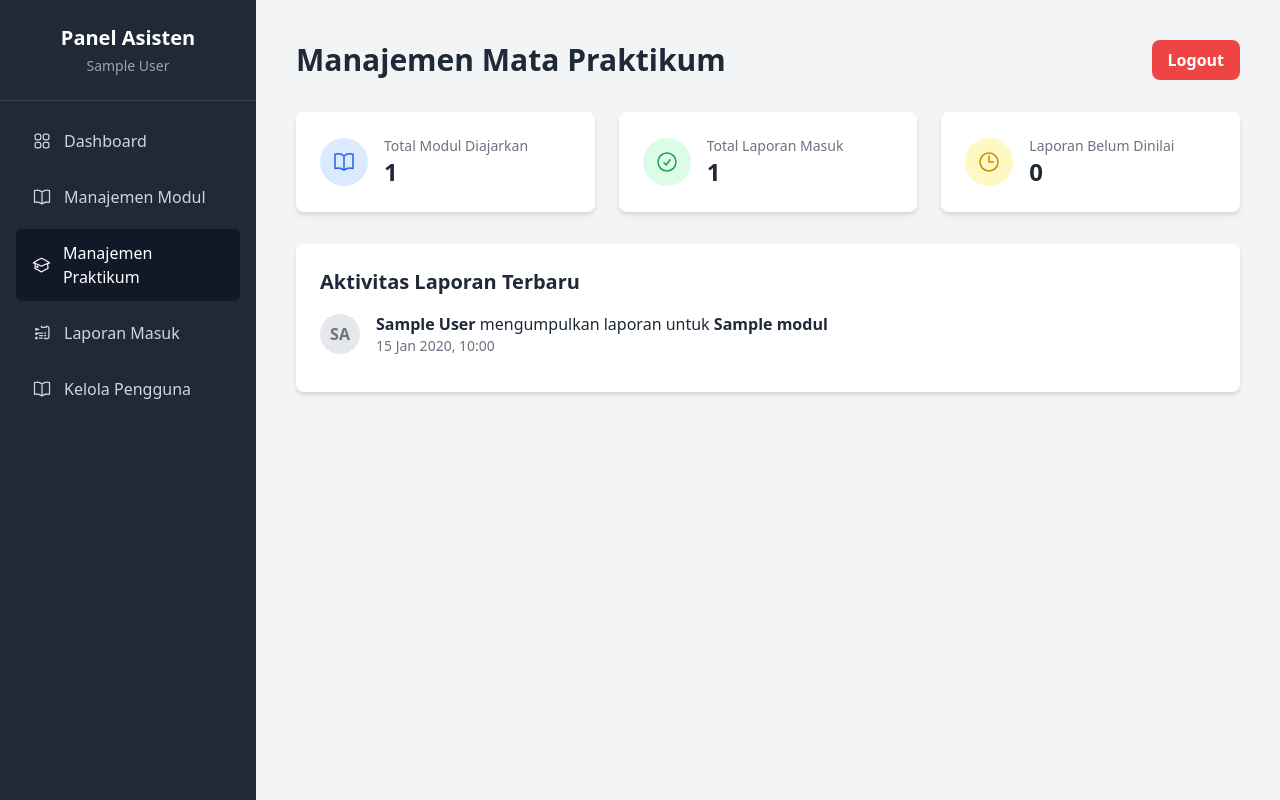
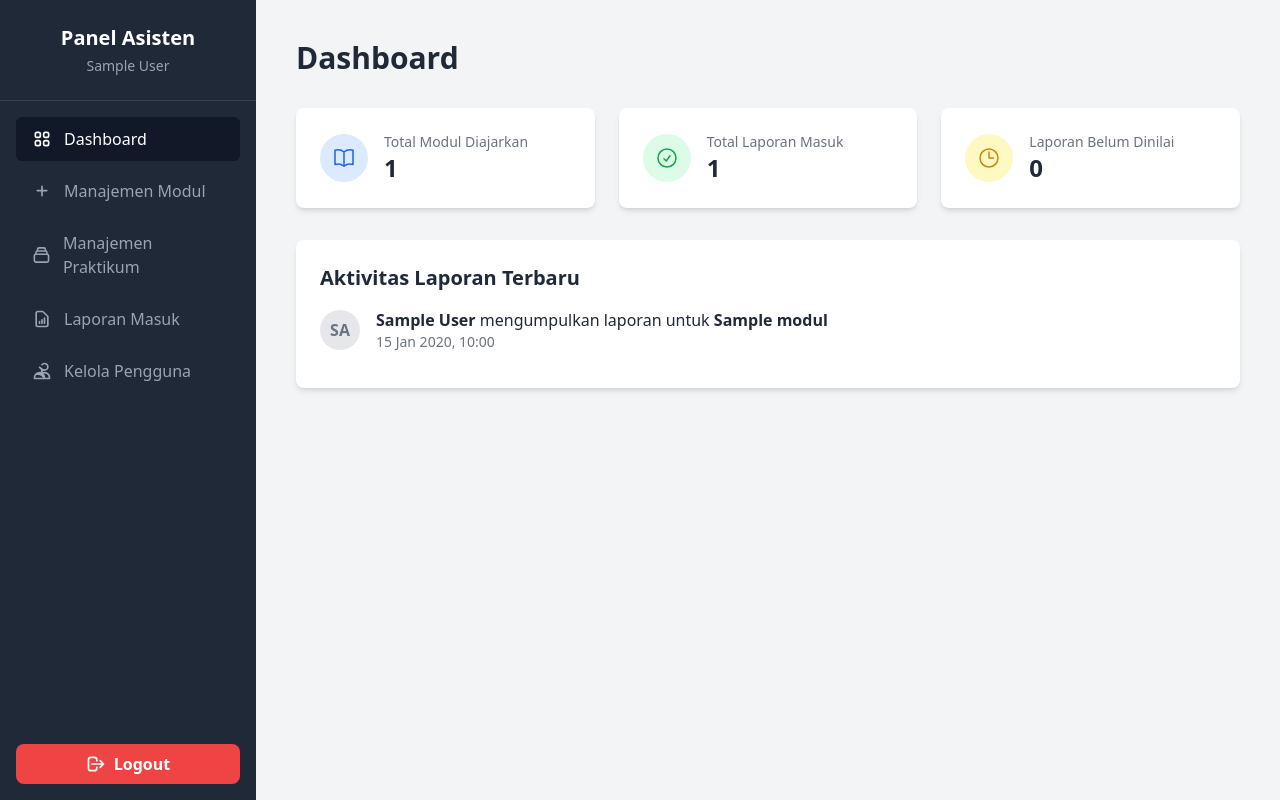
Before and after one commit to mauraaninditakirana/20230140090_UAS_PDW, a PHP site: page /asisten/dashboard.php in a window 1280 px wide. Run offline with PHP 8.4, Linux system fonts and the light colour scheme; the visitor is signed in with stand-in values (Sample User, id 1); tables that the repository leaves empty or names only in its code hold one stand-in row (values such as "Sample post"); some libraries are stand-ins or nearby versions.

Commit message:
edit header asisten

```diff
--- a/asisten/templates/header.php
+++ b/asisten/templates/header.php
@@ -4,82 +4,89 @@ if (session_status() === PHP_SESSION_NONE) {
     session_start();
 }
 
-// 1. Definisi Variabel untuk Template
-$pageTitle = 'Manajemen Mata Praktikum';
-$activePage = 'mata_praktikum';
-
-require_once '../config.php'; // Menggunakan require_once lebih aman
-require_once 'templates/header.php'; // Menggunakan header.php
-
 // Cek jika pengguna belum login atau bukan asisten
 if (!isset($_SESSION['user_id']) || $_SESSION['role'] !== 'asisten') {
     header("Location: ../login.php");
     exit();
 }
+
+// --- LOGIKA BARU UNTUK MENU AKTIF OTOMATIS ---
+// Ambil nama file saat ini, contoh: "dashboard.php"
+$currentPage = basename($_SERVER['SCRIPT_NAME']);
+
+// Definisikan grup halaman untuk setiap menu
+$dashboardPages = ['dashboard.php'];
+$modulPages = ['modul.php', 'detail_modul.php', 'tambah_modul.php', 'edit_modul.php'];
+$praktikumPages = ['mata_praktikum.php', 'tambah_praktikum.php', 'edit_praktikum.php'];
+$laporanPages = ['laporan.php', 'nilai_laporan.php'];
+$userPages = ['users.php', 'tambah_user.php', 'edit_user.php'];
+// --- AKHIR LOGIKA BARU ---
+
 ?>
 <!DOCTYPE html>
 <html lang="id">
 <head>
     <meta charset="UTF-8">
     <title>Panel Asisten - <?php echo $pageTitle ?? 'Dashboard'; ?></title>
-
     <script src="https://cdn.tailwindcss.com"></script>
-
 </head>
 <body class="bg-gray-100">
 
-<div class="flex h-screen">
+<div class="flex h-screen bg-gray-100">
+    <!-- Sidebar -->
     <aside class="w-64 bg-gray-800 text-white flex flex-col">
         <div class="p-6 text-center border-b border-gray-700">
             <h3 class="text-xl font-bold">Panel Asisten</h3>
             <p class="text-sm text-gray-400 mt-1"><?php echo htmlspecialchars($_SESSION['nama']); ?></p>
         </div>
-        <nav class="flex-grow">
-            <ul class="space-y-2 p-4">
+        <nav class="flex-grow p-4">
+            <ul class="space-y-2">
                 <?php
-                    // Menyiapkan class untuk link aktif dan tidak aktif
                     $activeClass = 'bg-gray-900 text-white';
-                    $inactiveClass = 'text-gray-300 hover:bg-gray-700 hover:text-white';
+                    $inactiveClass = 'text-gray-400 hover:bg-gray-700 hover:text-white';
                 ?>
                 <li>
-                    <a href="dashboard.php" class="<?php echo ($activePage == 'dashboard') ? $activeClass : $inactiveClass; ?> flex items-center px-4 py-3 rounded-md transition-colors duration-200">
-                        <svg class="w-5 h-5 mr-3" xmlns="http://www.w3.org/2000/svg" fill="none" viewBox="0 0 24 24" stroke-width="1.5" stroke="currentColor"><path stroke-linecap="round" stroke-linejoin="round" d="M3.75 6A2.25 2.25 0 016 3.75h2.25A2.25 2.25 0 0110.5 6v2.25a2.25 2.25 0 01-2.25 2.25H6a2.25 2.25 0 01-2.25-2.25V6zM3.75 15.75A2.25 2.25 0 016 13.5h2.25a2.25 2.25 0 012.25 2.25V18a2.25 2.25 0 01-2.25 2.25H6A2.25 2.25 0 013.75 18v-2.25zM13.5 6a2.25 2.25 0 012.25-2.25H18A2.25 2.25 0 0120.25 6v2.25A2.25 2.25 0 0118 10.5h-2.25a2.25 2.25 0 01-2.25-2.25V6zM13.5 15.75a2.25 2.25 0 012.25-2.25H18a2.25 2.25 0 012.25 2.25V18A2.25 2.25 0 0118 20.25h-2.25A2.25 2.25 0 0113.5 18v-2.25z" /></svg>
+                    <a href="dashboard.php" class="<?php echo in_array($currentPage, $dashboardPages) ? $activeClass : $inactiveClass; ?> flex items-center px-4 py-2.5 rounded-md transition-colors duration-200">
+                        <svg class="w-5 h-5 mr-3" fill="none" stroke="currentColor" viewBox="0 0 24 24" xmlns="http://www.w3.org/2000/svg"><path stroke-linecap="round" stroke-linejoin="round" stroke-width="2" d="M4 6a2 2 0 012-2h2a2 2 0 012 2v2a2 2 0 01-2 2H6a2 2 0 01-2-2V6zM14 6a2 2 0 012-2h2a2 2 0 012 2v2a2 2 0 01-2 2h-2a2 2 0 01-2-2V6zM4 16a2 2 0 012-2h2a2 2 0 012 2v2a2 2 0 01-2 2H6a2 2 0 01-2-2v-2zM14 16a2 2 0 012-2h2a2 2 0 012 2v2a2 2 0 01-2 2h-2a2 2 0 01-2-2v-2z"></path></svg>
                         <span>Dashboard</span>
                     </a>
                 </li>
                 <li>
-                    <a href="modul.php" class="<?php echo ($activePage == 'modul') ? $activeClass : $inactiveClass; ?> flex items-center px-4 py-3 rounded-md transition-colors duration-200">
-                        <svg class="w-5 h-5 mr-3" xmlns="http://www.w3.org/2000/svg" fill="none" viewBox="0 0 24 24" stroke-width="1.5" stroke="currentColor"><path stroke-linecap="round" stroke-linejoin="round" d="M12 6.042A8.967 8.967 0 006 3.75c-1.052 0-2.062.18-3 .512v14.25A8.987 8.987 0 016 18c2.305 0 4.408.867 6 2.292m0-14.25a8.966 8.966 0 016-2.292c1.052 0 2.062.18 3 .512v14.25A8.987 8.987 0 0018 18a8.967 8.967 0 00-6 2.292m0-14.25v14.25" /></svg>
+                    <a href="modul.php" class="<?php echo in_array($currentPage, $modulPages) ? $activeClass : $inactiveClass; ?> flex items-center px-4 py-2.5 rounded-md transition-colors duration-200">
+                         <svg class="w-5 h-5 mr-3" fill="none" stroke="currentColor" viewBox="0 0 24 24" xmlns="http://www.w3.org/2000/svg"><path stroke-linecap="round" stroke-linejoin="round" stroke-width="2" d="M12 6.253v11.494m-5.747-6.248h11.494"></path></svg>
                         <span>Manajemen Modul</span>
                     </a>
                 </li>
-                </li>
                 <li>
-                    <a href="mata_praktikum.php" class="<?php echo ($activePage == 'mata_praktikum') ? $activeClass : $inactiveClass; ?> flex items-center px-4 py-3 rounded-md transition-colors duration-200">
-                        <svg class="w-5 h-5 mr-3" xmlns="http://www.w3.org/2000/svg" fill="none" viewBox="0 0 24 24" stroke-width="1.5" stroke="currentColor"><path stroke-linecap="round" stroke-linejoin="round" d="M4.26 10.147a60.436 60.436 0 00-.491 6.347A48.627 48.627 0 0112 20.904a48.627 48.627 0 018.232-4.41 60.46 60.46 0 00-.491-6.347m-15.482 0a50.57 50.57 0 00-2.658-.813A59.905 59.905 0 0112 3.493a59.905 59.905 0 0110.399 5.84c-.896.248-1.783.52-2.658.814m-15.482 0A50.697 50.697 0 0112 13.489a50.697 50.697 0 017.74-3.342M6.75 15a.75.75 0 100-1.5.75.75 0 000 1.5z" /></svg>
+                    <a href="mata_praktikum.php" class="<?php echo in_array($currentPage, $praktikumPages) ? $activeClass : $inactiveClass; ?> flex items-center px-4 py-2.5 rounded-md transition-colors duration-200">
+                        <svg class="w-5 h-5 mr-3" fill="none" stroke="currentColor" viewBox="0 0 24 24" xmlns="http://www.w3.org/2000/svg"><path stroke-linecap="round" stroke-linejoin="round" stroke-width="2" d="M19 11H5m14 0a2 2 0 012 2v6a2 2 0 01-2 2H5a2 2 0 01-2-2v-6a2 2 0 012-2m14 0V9a2 2 0 00-2-2M5 11V9a2 2 0 012-2m0 0V5a2 2 0 012-2h6a2 2 0 012 2v2M7 7h10"></path></svg>
                         <span>Manajemen Praktikum</span>
                     </a>
                 </li>
                 <li>
-                    <a href="laporan.php" class="<?php echo ($activePage == 'laporan') ? $activeClass : $inactiveClass; ?> flex items-center px-4 py-3 rounded-md transition-colors duration-200">
-                        <svg class="w-5 h-5 mr-3" xmlns="http://www.w3.org/2000/svg" fill="none" viewBox="0 0 24 24" stroke-width="1.5" stroke="currentColor"><path stroke-linecap="round" stroke-linejoin="round" d="M9 12h3.75M9 15h3.75M9 18h3.75m3 .75H18a2.25 2.25 0 002.25-2.25V6.108c0-1.135-.845-2.098-1.976-2.192a48.424 48.424 0 00-1.123-.08m-5.801 0c-.065.21-.1.433-.1.664 0 .414.336.75.75.75h4.5a.75.75 0 00.75-.75c0-.231-.035-.454-.1-.664M6.75 7.5h1.5M6.75 12h1.5m6.75 0h1.5m-1.5 3h1.5m-1.5 3h1.5M4.5 6.75h1.5v1.5H4.5v-1.5zM4.5 12h1.5v1.5H4.5v-1.5zM4.5 17.25h1.5v1.5H4.5v-1.5z" /></svg>
+                    <a href="laporan.php" class="<?php echo in_array($currentPage, $laporanPages) ? $activeClass : $inactiveClass; ?> flex items-center px-4 py-2.5 rounded-md transition-colors duration-200">
+                        <svg class="w-5 h-5 mr-3" fill="none" stroke="currentColor" viewBox="0 0 24 24" xmlns="http://www.w3.org/2000/svg"><path stroke-linecap="round" stroke-linejoin="round" stroke-width="2" d="M9 17v-2m3 2v-4m3 4v-6m2 10H7a2 2 0 01-2-2V5a2 2 0 012-2h5.586a1 1 0 01.707.293l5.414 5.414a1 1 0 01.293.707V19a2 2 0 01-2 2z"></path></svg>
                         <span>Laporan Masuk</span>
                     </a>
                 </li>
                 <li>
-                    <a href="users.php" class="<?php echo ($activePage == 'modul') ? $activeClass : $inactiveClass; ?> flex items-center px-4 py-3 rounded-md transition-colors duration-200">
-                        <svg class="w-5 h-5 mr-3" xmlns="http://www.w3.org/2000/svg" fill="none" viewBox="0 0 24 24" stroke-width="1.5" stroke="currentColor"><path stroke-linecap="round" stroke-linejoin="round" d="M12 6.042A8.967 8.967 0 006 3.75c-1.052 0-2.062.18-3 .512v14.25A8.987 8.987 0 016 18c2.305 0 4.408.867 6 2.292m0-14.25a8.966 8.966 0 016-2.292c1.052 0 2.062.18 3 .512v14.25A8.987 8.987 0 0018 18a8.967 8.967 0 00-6 2.292m0-14.25v14.25" /></svg>
+                    <a href="users.php" class="<?php echo in_array($currentPage, $userPages) ? $activeClass : $inactiveClass; ?> flex items-center px-4 py-2.5 rounded-md transition-colors duration-200">
+                        <svg class="w-5 h-5 mr-3" fill="none" stroke="currentColor" viewBox="0 0 24 24" xmlns="http://www.w3.org/2000/svg"><path stroke-linecap="round" stroke-linejoin="round" stroke-width="2" d="M12 4.354a4 4 0 110 5.292M15 21H3v-1a6 6 0 0112 0v1zm0 0h6v-1a6 6 0 00-9-5.197M15 21a6 6 0 00-9-5.197m0 0A5.995 5.995 0 0012 12.75a5.995 5.995 0 00-3-5.197M15 21a9 9 0 00-9-5.197"></path></svg>
                         <span>Kelola Pengguna</span>
                     </a>
                 </li>
             </ul>
         </nav>
+        <div class="p-4 mt-auto">
+            <a href="../logout.php" class="flex items-center justify-center bg-red-500 hover:bg-red-600 text-white font-bold py-2 px-4 rounded-lg transition-colors duration-300">
+                <svg class="w-5 h-5 mr-2" fill="none" stroke="currentColor" viewBox="0 0 24 24" xmlns="http://www.w3.org/2000/svg"><path stroke-linecap="round" stroke-linejoin="round" stroke-width="2" d="M17 16l4-4m0 0l-4-4m4 4H7m6 4v1a3 3 0 01-3 3H6a3 3 0 01-3-3V7a3 3 0 013-3h4a3 3 0 013 3v1"></path></svg>
+                <span>Logout</span>
+            </a>
+        </div>
     </aside>
 
+    <!-- Main Content -->
     <main class="flex-1 p-6 lg:p-10">
         <header class="flex items-center justify-between mb-8">
             <h1 class="text-3xl font-bold text-gray-800"><?php echo $pageTitle ?? 'Dashboard'; ?></h1>
-            <a href="../logout.php" class="bg-red-500 hover:bg-red-600 text-white font-bold py-2 px-4 rounded-lg transition-colors duration-300">
-                Logout
-            </a>
         </header>
```
